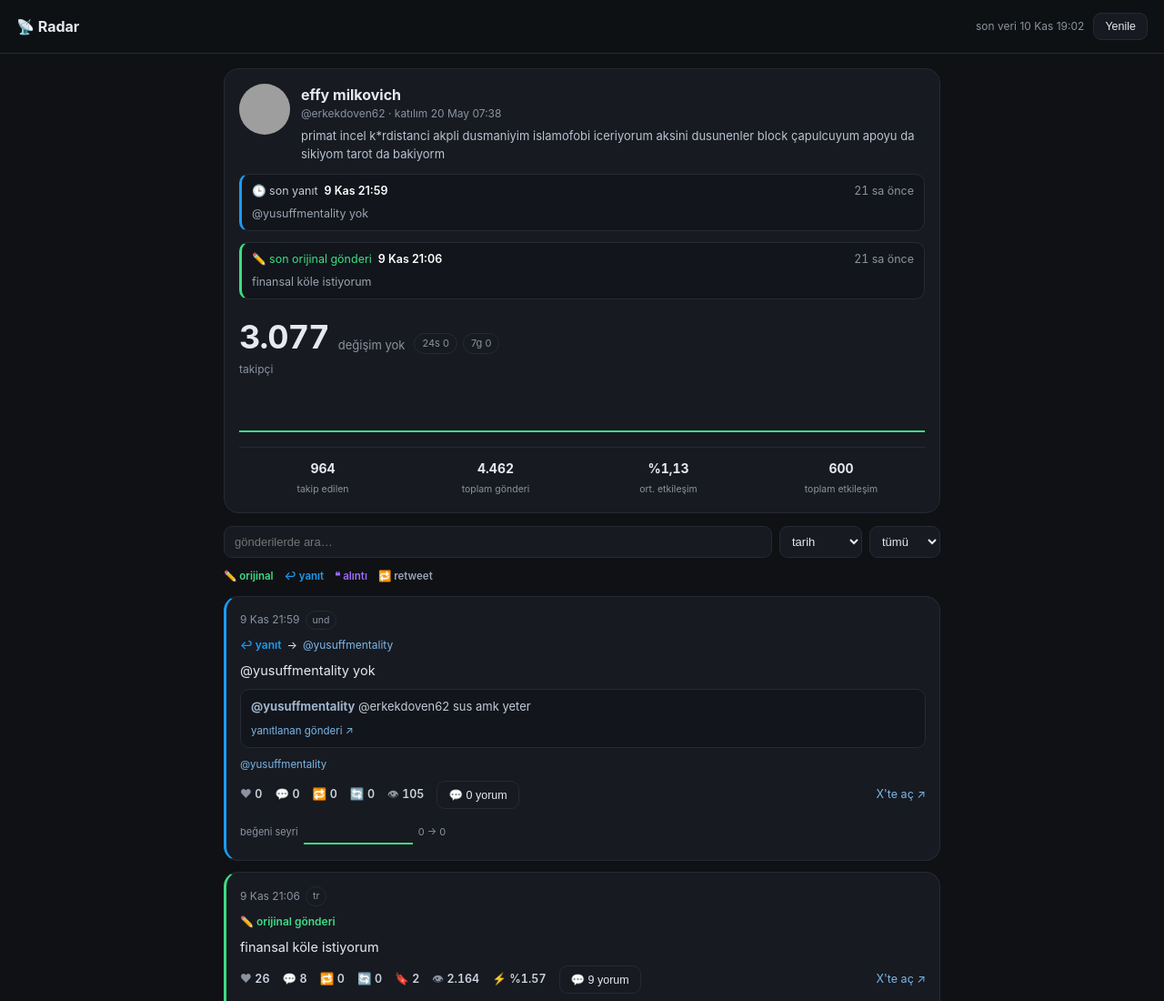
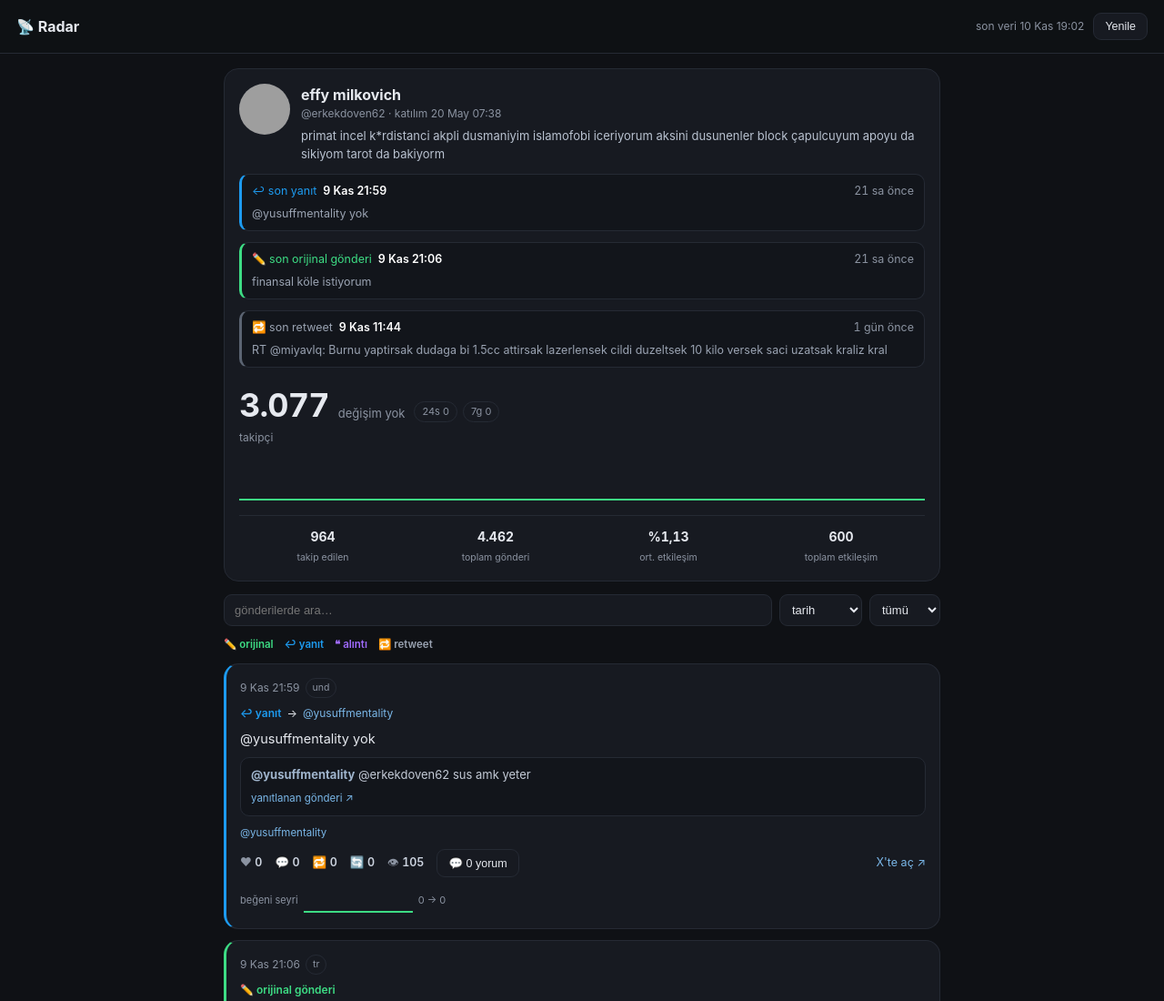
Before and after one commit to krm00/radar, a plain HTML site: page index.html in a window 1280 px wide. Shown: the top 1100 px of the page at 91% size. Drawn offline with Linux system fonts and the light colour scheme; grey boxes are pictures that could not be loaded.

Commit message:
radar: her gönderi türü için son kayıt kutusu

```diff
--- a/index.html
+++ b/index.html
@@ -40,8 +40,10 @@
         background:#12151b;border:1px solid var(--line);border-left:3px solid var(--x);
         border-radius:10px;font-size:12.5px;color:#c3cad6}
   .last:active{background:#161b23}
-  .last.orig{border-left-color:var(--ok)}
-  .last.orig .ty2{color:var(--ok)}
+  .last.orig{border-left-color:var(--ok)}      .last.orig .ty2{color:var(--ok)}
+  .last.reply{border-left-color:var(--x)}      .last.reply .ty2{color:var(--x)}
+  .last.quote{border-left-color:#a06bff}       .last.quote .ty2{color:#a06bff}
+  .last.retweet{border-left-color:#5b6472}     .last.retweet .ty2{color:#9aa3b2}
   .last .top{display:flex;align-items:center;gap:7px}
   .last b{color:#fff;font-weight:600}
   .last .ago{color:var(--dim);margin-left:auto;font-variant-numeric:tabular-nums}
@@ -350,19 +352,26 @@ function lastBox(p, opts){
     <div class="lasttext">${esc(p.text)}</div></div>`;
 }
 
+const LAST_SPEC = [
+  {type:"original", label:"son orijinal gönderi", icon:"✏️", cls:"orig"},
+  {type:"reply",    label:"son yanıt",            icon:"↩︎", cls:"reply"},
+  {type:"quote",    label:"son alıntı",           icon:"❝", cls:"quote"},
+  {type:"retweet",  label:"son retweet",          icon:"🔁", cls:"retweet"},
+];
+
 function lastPostHTML(a){
   const ps = (a.posts || []).filter(p => p.created_at);
   if(!ps.length) return `<div class="last">🕒 henüz gönderi yok</div>`;
-  const latest = ps.reduce((x,y) => new Date(y.created_at) > new Date(x.created_at) ? y : x);
-  const origs = ps.filter(p => p.type === "original");
-  const lastOrig = origs.length
-    ? origs.reduce((x,y) => new Date(y.created_at) > new Date(x.created_at) ? y : x) : null;
 
-  let html = lastBox(latest, {label: "son " + (TYPE_LABEL[latest.type] || "gönderi"), icon: "🕒"});
-  if(lastOrig && lastOrig.id !== latest.id){
-    html += lastBox(lastOrig, {label:"son orijinal gönderi", icon:"✏️", cls:"orig"});
+  const boxes = [];
+  for(const spec of LAST_SPEC){
+    const list = ps.filter(p => p.type === spec.type);
+    if(!list.length) continue;
+    const latest = list.reduce((x,y) => new Date(y.created_at) > new Date(x.created_at) ? y : x);
+    boxes.push({p: latest, spec});
   }
-  return html;
+  boxes.sort((x,y) => new Date(y.p.created_at) - new Date(x.p.created_at));  // en yeni üstte
+  return boxes.map(b => lastBox(b.p, b.spec)).join("");
 }
 
 function accountHTML(a){
```
